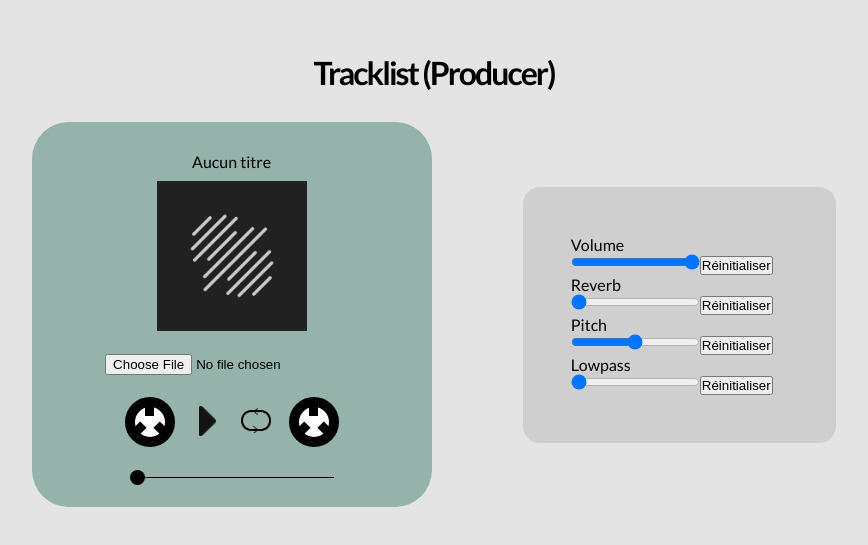
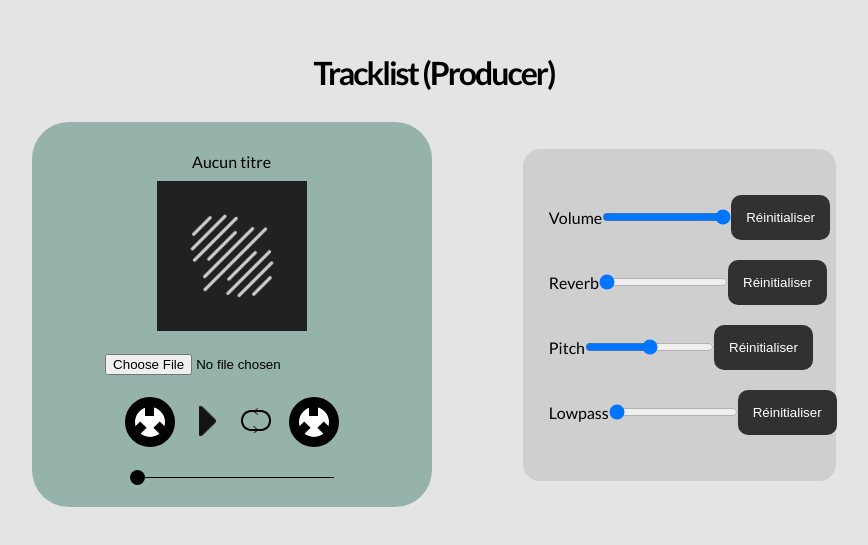
Before and after one commit to iamSamDiak/Tracklist-Producer, a React (Create React App) app: page / in a window 1280 px wide. Shown: the part 125-670 px from the top of the page, without its empty margins (206-1074 px from the left). Built offline with nearby package versions, Linux system fonts and the light colour scheme.

Commit message:
updated settings panel

```diff
--- a/src/index.css
+++ b/src/index.css
@@ -211,13 +211,28 @@ body{
   cursor: pointer;
 }
 
-.settings{
+.settings {
   width: 35%;
   min-width: 300px;
   max-width: 700px;
   background-color: #cfcfcf;
-  padding: 48px;
+  padding: 26px;
   border-radius: 17px;
+}
+
+.settings div {
+  display: flex;
+  justify-content: space-between;
+  margin: 20px 0px;
+  align-items: center;
+}
+
+.settings button {
+  padding: 15px;
+  background: #313131;
+  border-radius: 10px;
+  border: none;
+  color: #fff;
 }
 
 .tape, .settings{
```
